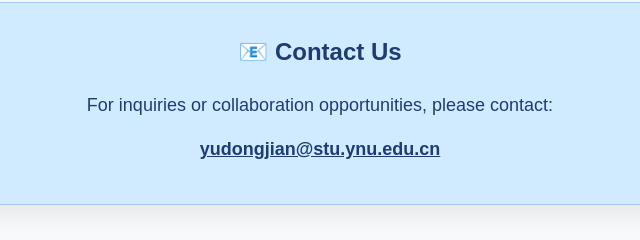
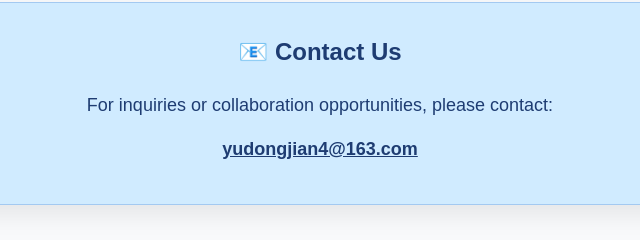
Before and after one commit to yudongjian/OmniFood8K-food, a plain HTML site: page index.html in a window 1280 px wide. Shown: the part 3871-4111 px from the top of the page, 320-960 px from the left. Drawn offline with Linux system fonts and the light colour scheme.

Commit message:
Update index.html

```diff
--- a/index.html
+++ b/index.html
@@ -201,7 +201,7 @@
         </p>
         <p style="font-size:18px; margin:10px 0; font-weight:bold;">
             <a href="mailto:yudongjian@stu.ynu.edu.cn" style="color:#1e3c72; text-decoration:underline;">
-                yudongjian@stu.ynu.edu.cn
+                yudongjian4@163.com
             </a>
         </p>
     </div>
```
